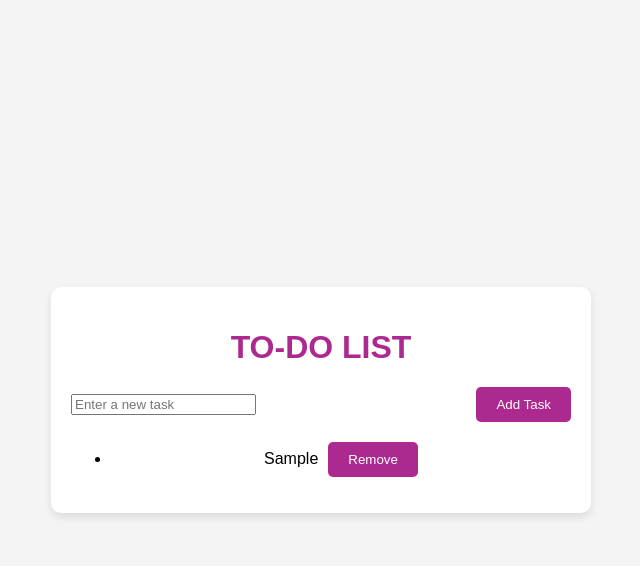
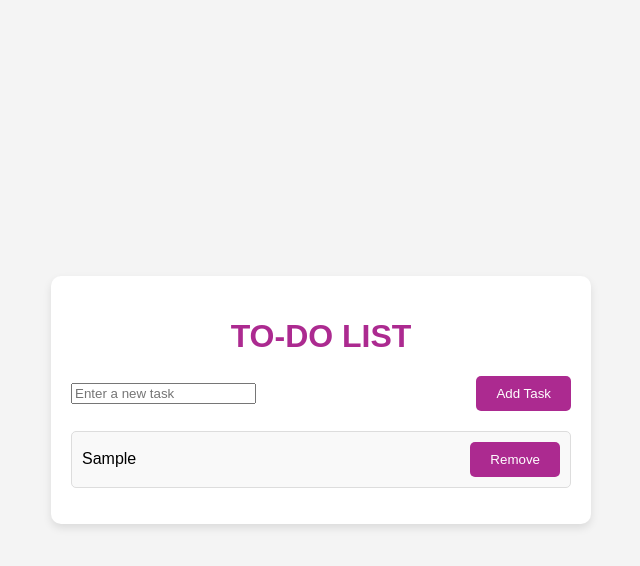
Before and after one commit to syeda993192/to-do-list, a plain HTML site: page index.html in a window 1280 px wide. Both pictures are taken after typing "Sample" into the empty fields and a click on the button "Add Task". Shown: the whole page, without its empty margins (319-959 px from the left). Drawn offline with Linux system fonts and the light colour scheme.

Commit message:
list styling

```diff
--- a/style.css
+++ b/style.css
@@ -44,3 +44,19 @@ body {
   button:hover {
     background-color: rgb(140, 35, 115);
   }
+
+  ul {
+    list-style-type: none;
+    padding: 0;
+  }
+
+  li {
+    background-color: #f9f9f9;
+    padding: 10px;
+    margin-bottom: 10px;
+    border-radius: 5px;
+    display: flex;
+    justify-content: space-between;
+    align-items: center;
+    border: 1px solid #ddd;
+  }
```
